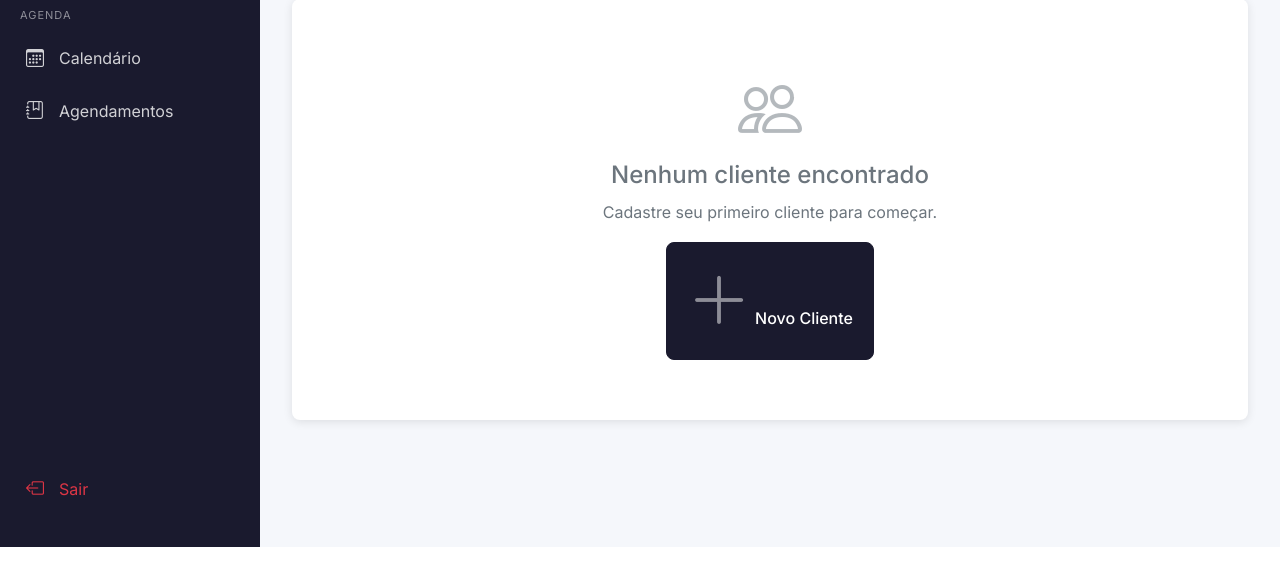
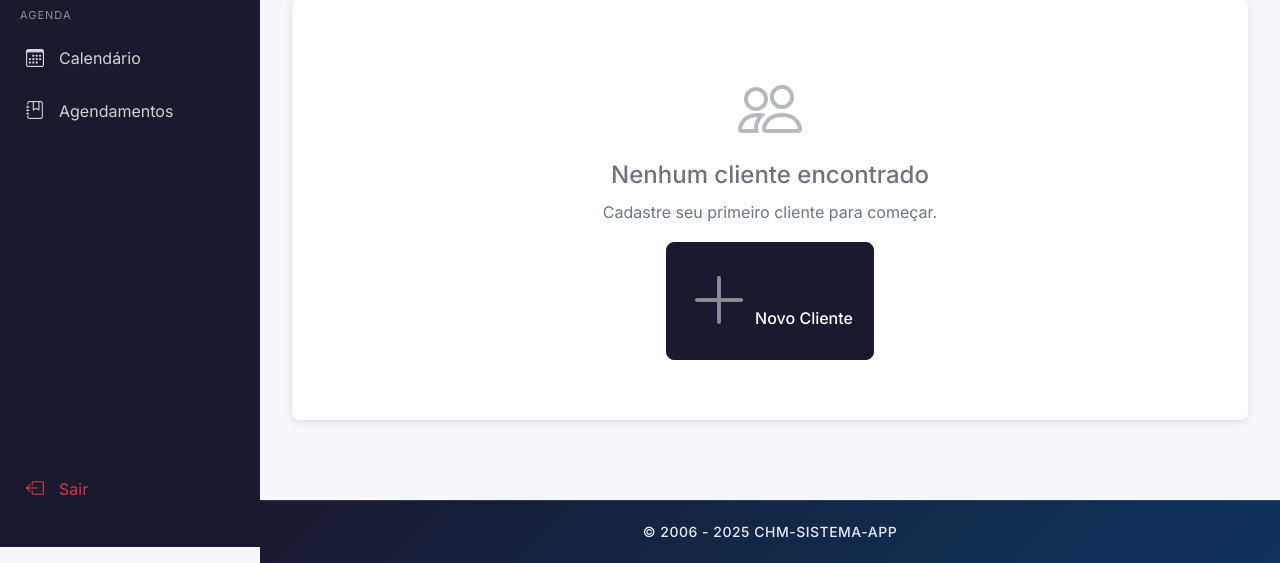
Before and after one commit to chmtransportes/chm-sistema, a PHP site: the page made by app/views/clients/index.php in a window 1280 px wide. Shown: the part 253-816 px from the top of the page. Run offline with PHP 8.4, Linux system fonts and the light colour scheme; the template is opened without the code that fills it, so the values that code supplies are empty; some libraries are stand-ins or nearby versions.

Commit message:
v2.6.7 - Footer com copyright dinâmico em todas as telas

```diff
--- a/app/assets/css/app.css
+++ b/app/assets/css/app.css
@@ -918,3 +918,28 @@ body {
 .sidebar-header .sidebar-toggle:hover {
     background: rgba(255,255,255,0.1);
 }
+
+/* App Footer - Todas as telas */
+.app-footer {
+    background: linear-gradient(135deg, var(--primary) 0%, var(--secondary) 100%);
+    color: rgba(255,255,255,0.9);
+    text-align: center;
+    padding: 20px 16px;
+    margin-top: 40px;
+    border-top: 1px solid rgba(255,255,255,0.1);
+}
+
+.app-footer p {
+    margin: 0;
+    font-size: 14px;
+    font-weight: 500;
+    letter-spacing: 0.5px;
+}
+
+@media (max-width: 991.98px) {
+    .app-footer {
+        padding: 16px 12px;
+        margin-top: 24px;
+        font-size: 13px;
+    }
+}
--- a/app/config/config.php
+++ b/app/config/config.php
@@ -35,7 +35,7 @@ if (file_exists($envLoaderPath)) {
 }
 
 // Versão do sistema
-define('CHM_VERSION', '2.6.6');
+define('CHM_VERSION', '2.6.7');
 define('CHM_VERSION_DATE', '2025-12-29');
 
 // Ambiente (production ou development)
--- a/app/views/layouts/main.php
+++ b/app/views/layouts/main.php
@@ -210,6 +210,10 @@ $csrfToken = Session::getCsrfToken();
             <?= $content ?>
         </div>
 
+        <!-- Footer -->
+        <footer class="app-footer">
+            <p>&copy; 2006 - <?= date('Y') ?> CHM-SISTEMA-APP</p>
+        </footer>
     </main>
 
     <!-- Overlay for mobile sidebar -->
```
